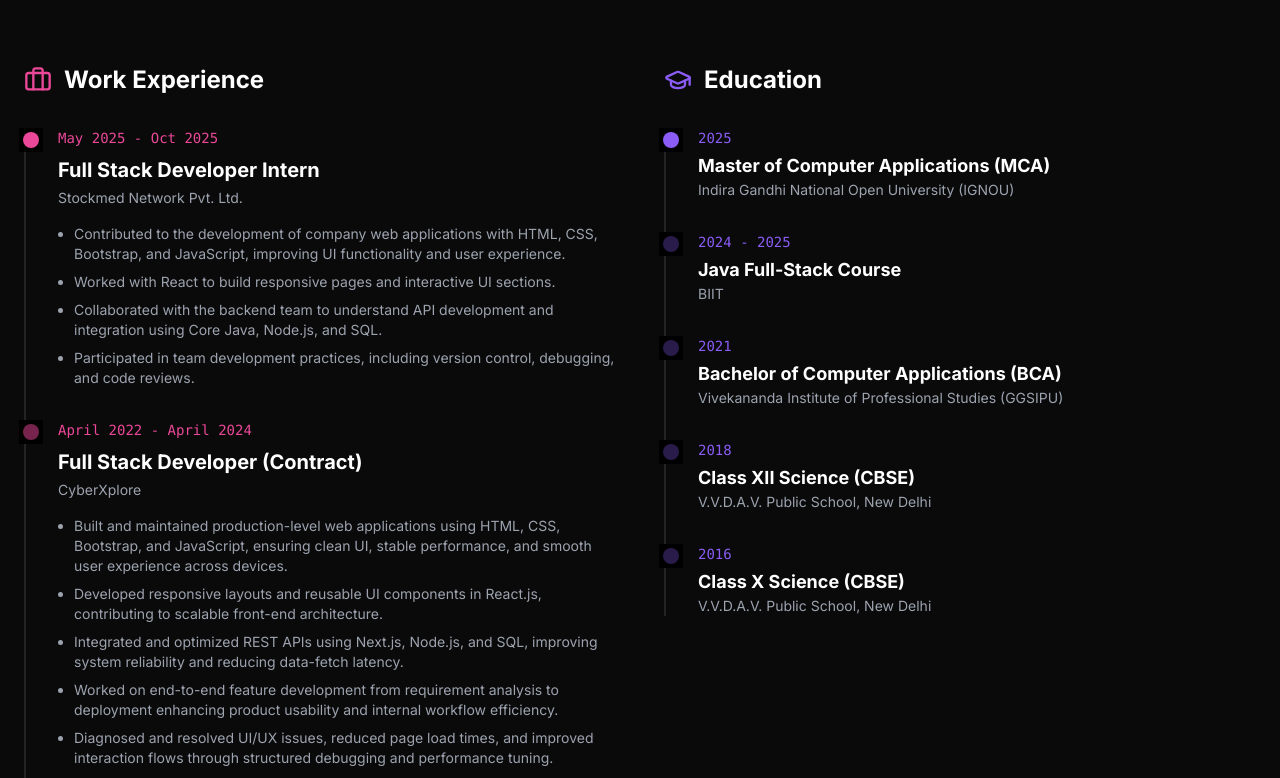
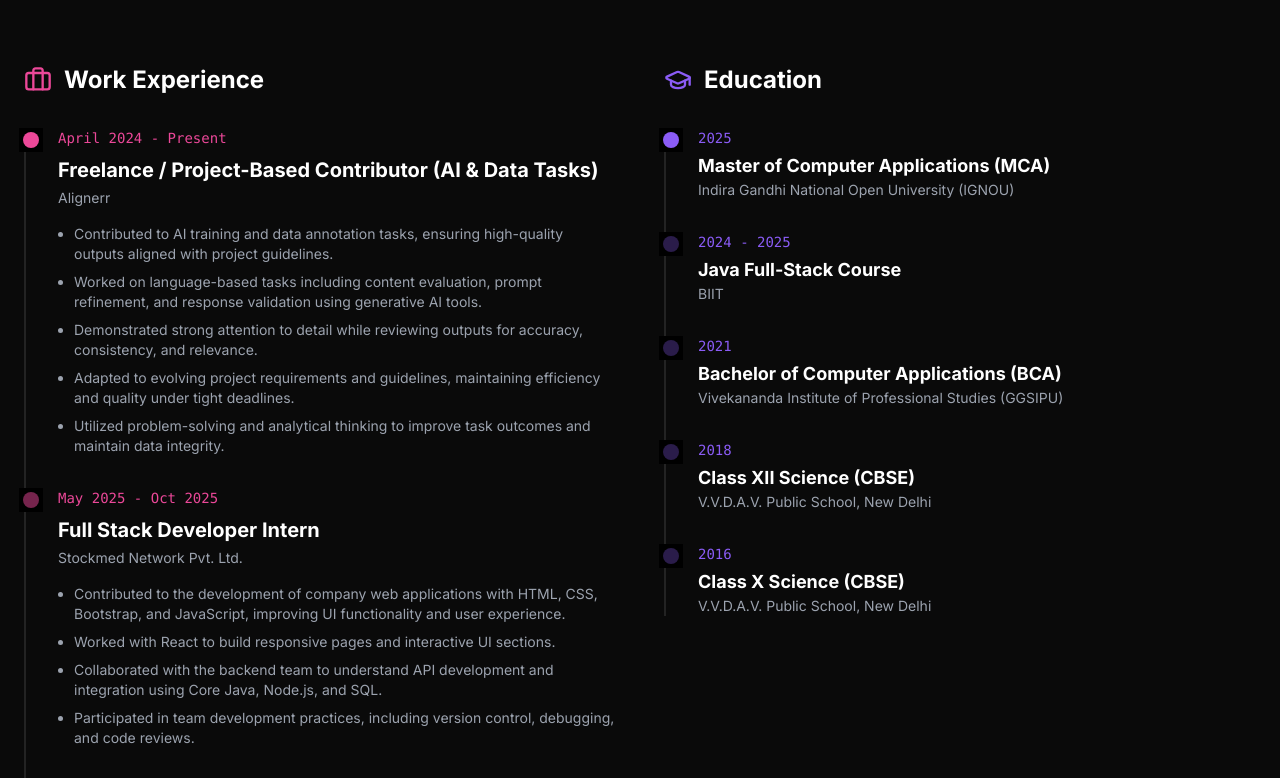
Before and after one commit to agam1308/portfolio, a React (Vite) app: page / in a window 1280 px wide. Shown: the part 1040-1818 px from the top of the page. Built offline with nearby package versions, Linux system fonts and the light colour scheme; a web font is replaced by a local one.

Commit message:
Add Alignerr work experience

```diff
--- a/src/sections/About.jsx
+++ b/src/sections/About.jsx
@@ -143,6 +143,38 @@ const About = () => {
               <div className="relative">
                 <div className="absolute -left-[39px] bg-black p-1">
                   <div className="w-4 h-4 rounded-full bg-primary" />
+                </div>
+                <span className="text-sm text-primary font-mono mb-2 block">
+                  April 2024 - Present
+                </span>
+                <h4 className="text-xl font-bold mb-1">
+                  Freelance / Project-Based Contributor (AI & Data Tasks)
+                </h4>
+                <p className="text-gray-400 text-sm mb-4">
+                  Alignerr
+                </p>
+                <ul className="list-disc list-outside ml-4 text-gray-400 text-sm space-y-2">
+                  <li>
+                    Contributed to AI training and data annotation tasks, ensuring high-quality outputs aligned with project guidelines.
+                  </li>
+                  <li>
+                    Worked on language-based tasks including content evaluation, prompt refinement, and response validation using generative AI tools.
+                  </li>
+                  <li>
+                    Demonstrated strong attention to detail while reviewing outputs for accuracy, consistency, and relevance.
+                  </li>
+                  <li>
+                    Adapted to evolving project requirements and guidelines, maintaining efficiency and quality under tight deadlines.
+                  </li>
+                  <li>
+                    Utilized problem-solving and analytical thinking to improve task outcomes and maintain data integrity.
+                  </li>
+                </ul>
+              </div>
+
+              <div className="relative">
+                <div className="absolute -left-[39px] bg-black p-1">
+                  <div className="w-4 h-4 rounded-full bg-primary/50" />
                 </div>
                 <span className="text-sm text-primary font-mono mb-2 block">
                   May 2025 - Oct 2025
--- a/src/sections/Projects.jsx
+++ b/src/sections/Projects.jsx
@@ -54,6 +54,14 @@ const projects = [
     tags: ["Next.js", "React", "JavaScript", "CSS", "Git"],
     image: `${import.meta.env.BASE_URL}projects/login-system.jpg`,
     links: { code: "https://github.com/agam1308/webshop", live: "https://agam1308.github.io/webshop" },
+  },
+  {
+    title: "Nexus Dashboard",
+    description:
+      "A comprehensive data management and analytics dashboard built with Next.js, Redux, and MySQL.",
+    tags: ["Next.js", "Redux", "MySQL", "JavaScript", "CSS", "Git"],
+    image: `${import.meta.env.BASE_URL}projects/nexus-dashboard.jpg`,
+    links: { code: "https://github.com/agam1308/data-management-and-analytics", live: "https://agam1308.github.io/data-management-and-analytics/" },
   },
 ];
 
```
